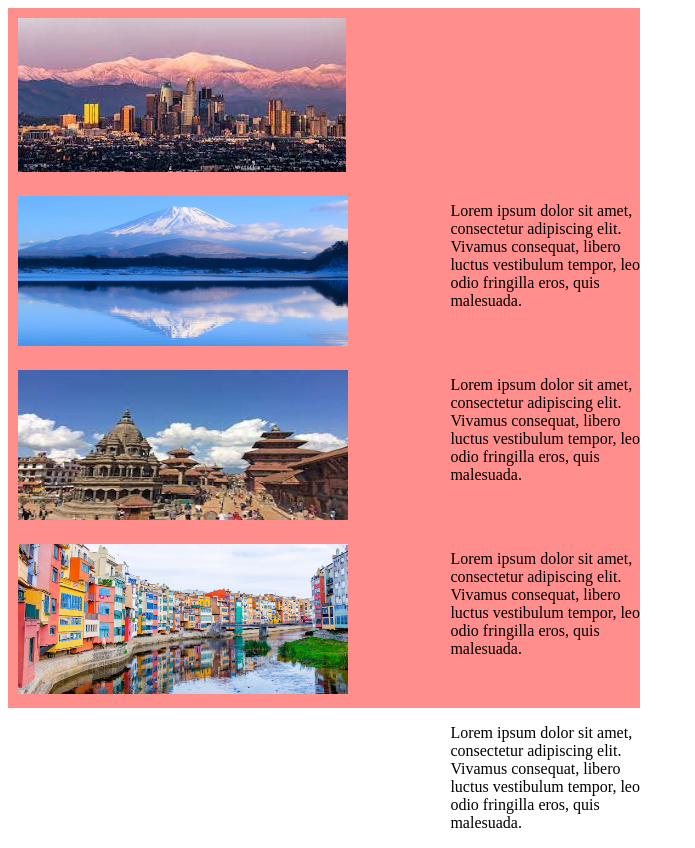
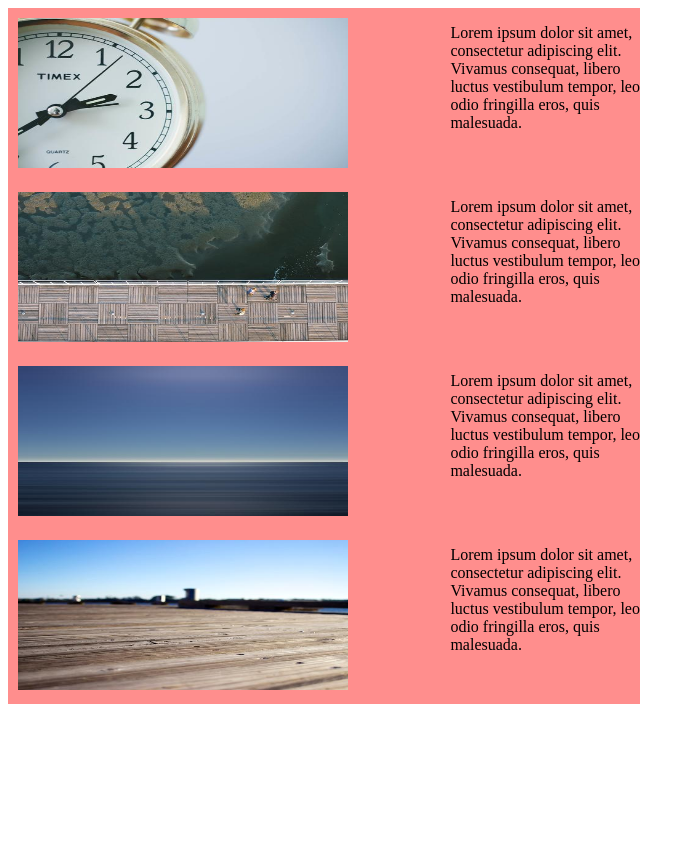
Before and after one commit to OscarCamprubi/Tasca2OscarOCJ, a plain HTML site: page index.html in a window 1280 px wide. Shown: the whole page, without its empty margins (0-695 px from the left). After the commit the page ends 800 px from the top, so only its background shows below. Drawn offline with Linux system fonts and the light colour scheme.

Commit message:
codi amb imatges

```diff
--- a/css/estil.css
+++ b/css/estil.css
@@ -4,6 +4,8 @@ html {
 }
 
 #angeles{
+    width: 330px;
+    height: 150px;
     padding: 10px;
 }
 
--- a/index.html
+++ b/index.html
@@ -6,30 +6,22 @@
 </head>
 <body>
 <div class="cities">
-    <div>
-    <img id="angeles" src="img/losAngeles.jpg" alt="">
-    </div>
+    <img id="angeles" src="img/picsum4.jpg" alt="">
     <p class="ptext">Lorem ipsum dolor sit amet, consectetur adipiscing elit. Vivamus consequat, libero luctus vestibulum tempor, leo
         odio fringilla eros, quis malesuada.</p>
 </div>
 <div class="cities">
-    <div>
-    <img id="japan" src="img/japan.jpg" alt="">
-    </div>
+    <img id="japan" src="img/picsum1.jpg" alt="">
     <p class="ptext">Lorem ipsum dolor sit amet, consectetur adipiscing elit. Vivamus consequat, libero luctus vestibulum tempor, leo
         odio fringilla eros, quis malesuada.</p>
 </div>
 <div class="cities">
-    <div>
-    <img id="kat" src="img/katmandu.jpg" alt="">
-    </div>
+    <img id="kat" src="img/picsum2.jpg" alt="">
     <p class="ptext">Lorem ipsum dolor sit amet, consectetur adipiscing elit. Vivamus consequat, libero luctus vestibulum tempor, leo
         odio fringilla eros, quis malesuada.</p>
 </div>
 <div class="cities">
-    <div>
-    <img id="girona" src="img/girona.jpg" alt="">
-    </div>
+    <img id="girona" src="img/picsum3.jpg" alt="">
     <p class="ptext">Lorem ipsum dolor sit amet, consectetur adipiscing elit. Vivamus consequat, libero luctus vestibulum tempor, leo
         odio fringilla eros, quis malesuada.</p>
 </div>
```
Also changed, not shown: img/picsum1.jpg (added), img/picsum2.jpg (added), img/picsum3.jpg (added), img/picsum4.jpg (added).
